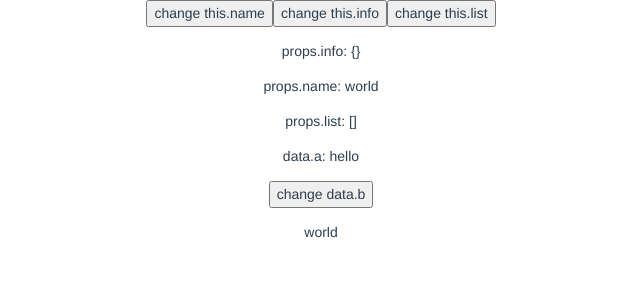
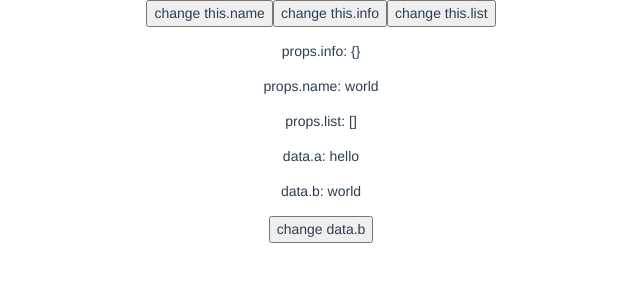
Before and after one commit to jay6697117/geektime-vue, a Vue app in the folder 演示DEMO源码/: page /#/1.4 in a window 1280 px wide. Shown: the top 300 px of the page, without its empty margins (319-959 px from the left). Built offline with nearby package versions, Linux system fonts and the light colour scheme.

Commit message:
提交代码于: 2021-02-03 23:01:24

```diff
--- a/演示DEMO源码/src/views/1.4/PropsAndData.vue
+++ b/演示DEMO源码/src/views/1.4/PropsAndData.vue
@@ -4,6 +4,7 @@
     <p>props.name: {{ name }}</p>
     <p>props.list: {{ list }}</p>
     <p>data.a: {{ a }}</p>
+    <p>data.b: {{ b }}</p>
     <p>
       <button @click="handleBChange">change data.b</button>
     </p>
--- a/演示DEMO源码/src/views/1.4/index.vue
+++ b/演示DEMO源码/src/views/1.4/index.vue
@@ -6,7 +6,6 @@
       <button @click="handleListChange">change this.list</button>
     </p>
     <PropsAndData :name="name" :info="info" :list="list" />
-    <div>{{ name }}</div>
   </div>
 </template>
 <script>
@@ -17,12 +16,15 @@ export default {
     PropsAndData
   },
   data() {
-    this.name = name;
+    // this.name = name;
     return {
-      info: {},
-      // info: {
-      //   number: undefined
-      // },
+      initNum: 0,
+      name,
+      // info: {},
+      info: {
+        //基本数据类型undefined和引用数据类型null
+        number: undefined
+      },
       list: []
     };
   },
@@ -32,12 +34,15 @@ export default {
       console.log('this.name 发生了变化，但是并没有触发子组件更新', this.name);
     },
     handleInfoChange() {
-      this.info.number = 1;
+      this.initNum += 1;
+      // this.info.number = 1;
+      this.$set(this.info, 'number', this.initNum);
       // this.$set(this.info, 'number', 1)
       console.log('this.info 发生了变化，但是并没有触发子组件更新', this.info);
     },
     handleListChange() {
-      this.list.push(1, 2, 3);
+      this.initNum += 1;
+      this.list.push(this.initNum);
       console.log('this.list 并没有发生变化，但是触发了子组件更新', this.list);
     }
   }
--- a/演示DEMO源码/src/views/1.5/Computed.vue
+++ b/演示DEMO源码/src/views/1.5/Computed.vue
@@ -1,5 +1,7 @@
 <template>
   <div>
+    <h1>{{ $data }}</h1>
+    <br />
     <p>Reversed message1: "{{ reversedMessage1 }}"</p>
     <p>Reversed message2: "{{ reversedMessage2() }}"</p>
     <p>{{ now }}</p>
--- a/演示DEMO源码/src/views/1.5/Watch.vue
+++ b/演示DEMO源码/src/views/1.5/Watch.vue
@@ -38,10 +38,15 @@ export default {
         console.log('new: %s, old: %s', val, oldVal);
       },
       deep: true
+      // immediate: true
     },
     h(val, oldVal) {
-      console.log('new: %s, old: %s', val, oldVal);
+      console.log('h val :>> ', val);
+      console.log('h oldVal :>> ', oldVal);
     }
+  },
+  mounted() {
+    window.vm = this;
   }
 };
 </script>
```
Also changed, not shown: 1 other file (tests, documents, lock files or other folders).
